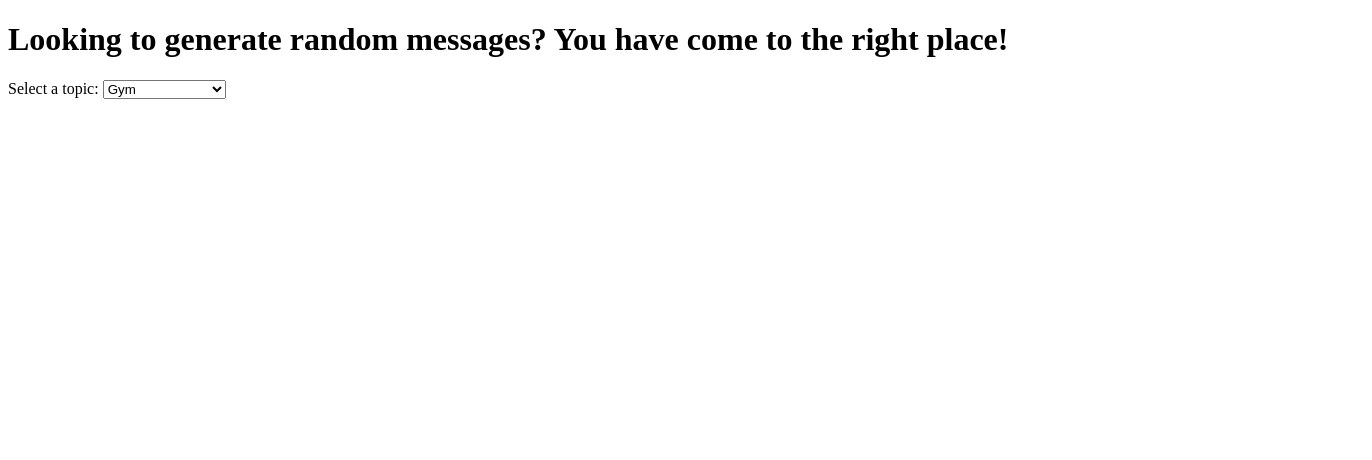
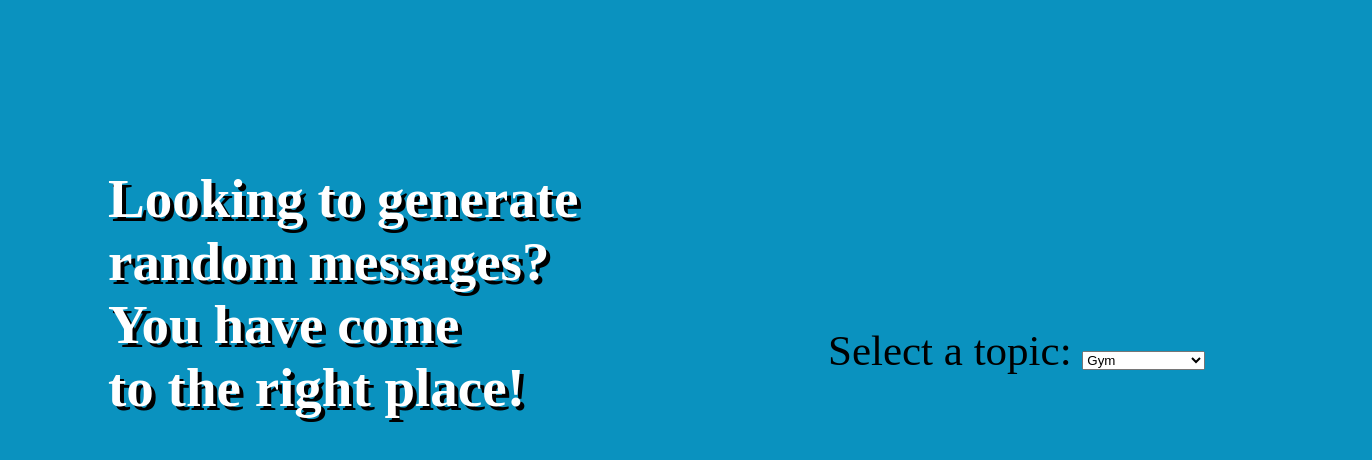
Before and after one commit to ChristianQTs/MixedMessages, a plain HTML site: page MixedMessages/Main_page.html in a window 1280 px wide. Shown: the whole page, 1372 px wide, since content can reach past the window. Drawn offline with Linux system fonts and the light colour scheme.

Commit message:
Add background color, changed font and positions

```diff
--- a/MixedMessages/Main_page.html
+++ b/MixedMessages/Main_page.html
@@ -4,9 +4,11 @@
 <head>
     <meta charset="utf-8" />
     <title>Random Messages</title>
+    <link rel="stylesheet" href="mainpagestyle.css"/>
 </head>
 <body>
-    <h1>Looking to generate random messages? You have come to the right place!</h1>
+    <h1 id="maintitle">Looking to generate<br /> random messages?<br /> You have come<br /> to the right place!</h1>
+    <container id="topicSelection">
         <label for="topic">Select a topic:</label>
         <select name="topics" id="topics">
             <option value="HTMLPage1.html">Gym</option>
@@ -14,6 +16,7 @@
             <option value="carDealership">Car Dealership</option>
             <option value="officeWorkplace">Office Workplace</option>
         </select>
+    </container>
     <script src="handleRedirect.js"></script>
 </body>
 </html>
--- /dev/null
+++ b/MixedMessages/mainpagestyle.css
@@ -0,0 +1,17 @@
+body {
+    background-color: #0a92bf
+}
+#maintitle {
+    position:relative;
+    left:100px;
+    top:130px;
+    color: white;
+    font-family:Dubai;
+    font-size:55px;
+    text-shadow: 4px 4px black
+}
+#topicSelection {
+    position: relative;
+    left: 820px;
+    font-size:43px
+}
```
Lines whose indentation alone changed are shown as unchanged.
